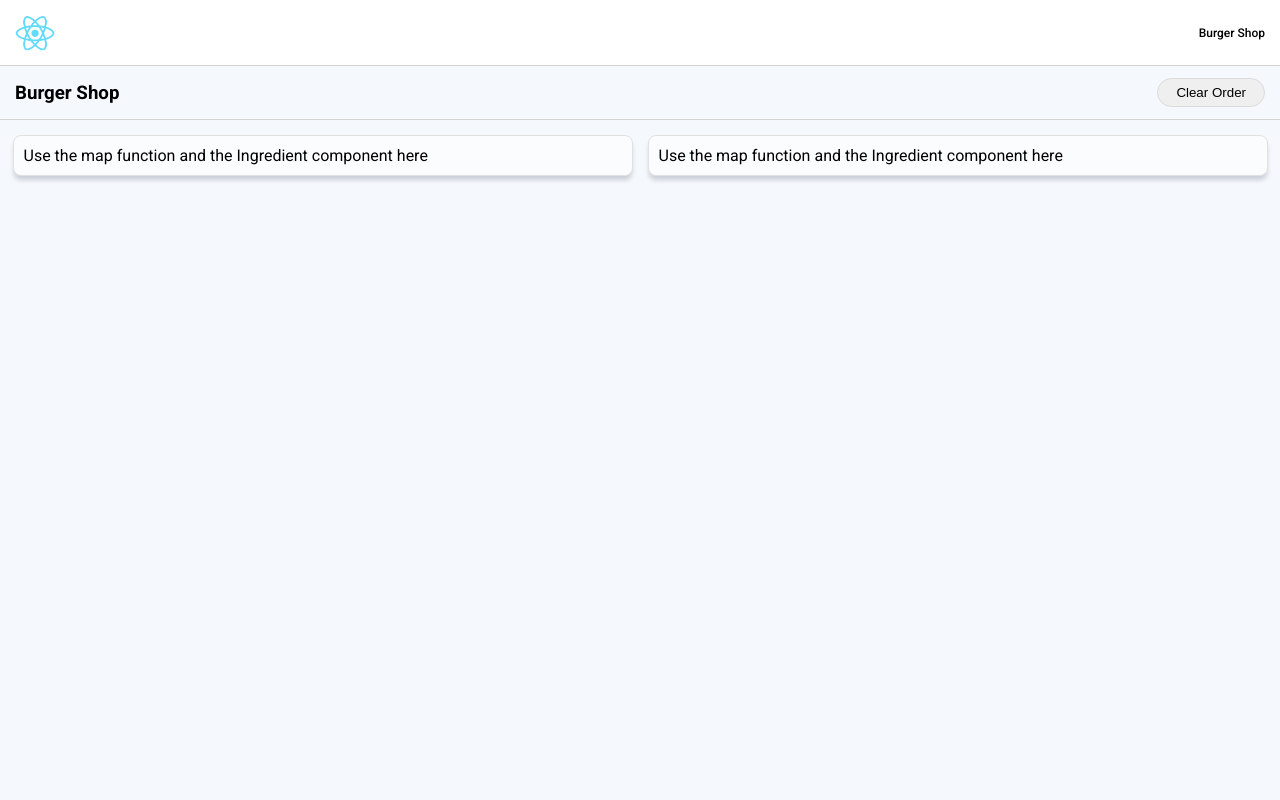
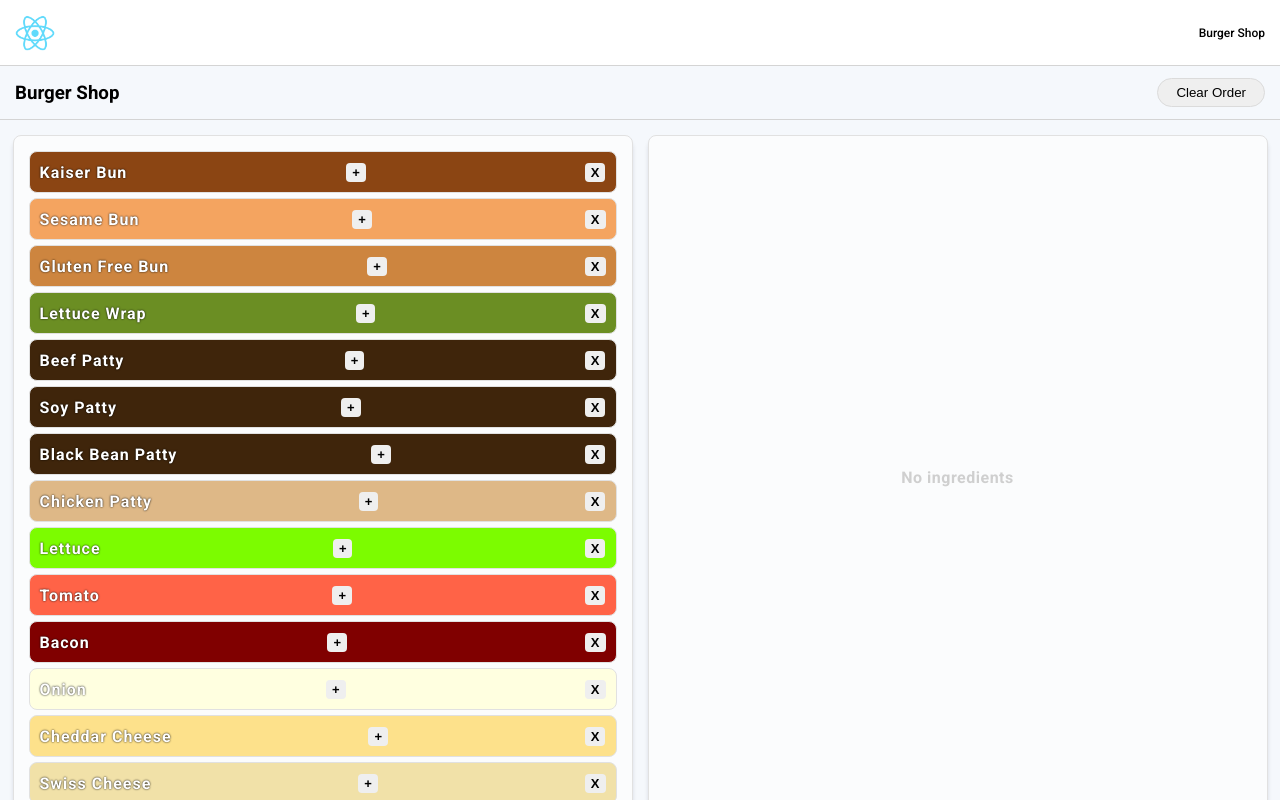
Before and after one commit to SullyDurgin/reactville-lab, a React (Create React App) app: page /burgers in a window 1280 px wide. Built offline with nearby package versions, Linux system fonts and the light colour scheme; a web font is replaced by a local one.

Commit message:
ingredients and colors

```diff
--- a/src/Components/BurgerShop/BurgerShop.jsx
+++ b/src/Components/BurgerShop/BurgerShop.jsx
@@ -1,23 +1,32 @@
 import React, { useState } from 'react'
 import '../../styles/burger.css'
+
 import { ingredients } from '../../data/burger-data'
 import IngredientList from './IngredientList'
 import BurgerStack from './BurgerStack'
 
 const BurgerShop = () => {
-  console.log(ingredients)
 
   const [stack, setStack] = useState([])
+
+  const addToBurger = (burgerAdd) => {
+    console.log('burger choice', burgerAdd)
+    setStack([...stack, burgerAdd])
+  }
+
+  const removeFromBurger = (index) => {
+    setStack(stack.filter((burg, idx) => idx !== index))
+  }
 
   return (
     <div className="burger-shop">
       <nav>
         <h1>Burger Shop</h1>
-        <button>Clear Order</button>
+        <button onClick={() => setStack([])}>Clear Order</button>
       </nav>
       <section>
-        <IngredientList />
-        <BurgerStack />
+        <IngredientList addToBurger={addToBurger} stack={stack} ingredients={ingredients}/>
+        <BurgerStack removeFromBurger={removeFromBurger} ingredients={stack}/>
       </section>
     </div>
   )
--- a/src/Components/BurgerShop/BurgerStack.jsx
+++ b/src/Components/BurgerShop/BurgerStack.jsx
@@ -1,9 +1,23 @@
+
+
 import React from "react"
+import Ingredient from './Ingredient'
 
-const BurgerStack = () => {
+const BurgerStack = (props) => {
+
+  if(!props.ingredients.length) {
+    return(
+      <ul className="burger-stack">
+        <div>No ingredients</div>
+      </ul>
+    )
+  }
+
   return (
     <ul className="burger-stack">
-      Use the map function and the Ingredient component here
+      {props.ingredients.map((ingredient, idx) => (
+				<Ingredient key={idx} idx={idx} ingredient={ingredient} removeFromBurger={props.removeFromBurger} />
+			)).reverse()}
     </ul>
   )
 }
--- a/src/Components/BurgerShop/Ingredient.jsx
+++ b/src/Components/BurgerShop/Ingredient.jsx
@@ -1,11 +1,12 @@
+
 import React from "react"
 
-const Ingredient = () => {
+const Ingredient = (props) => {
 	return (
-		<li>
-			Name of ingredient here
-			<button>+</button>
-			<button>X</button>
+		<li style={{background: props.ingredient.color}}>
+			{props.ingredient.name}
+			<button onClick={() => props.addToBurger(props.ingredient)}>+</button>
+			<button onClick={() => props.removeFromBurger(props.idx)}>X</button>
 		</li>
 	)
 }
--- a/src/Components/BurgerShop/IngredientList.jsx
+++ b/src/Components/BurgerShop/IngredientList.jsx
@@ -1,9 +1,15 @@
+
+
 import React from "react"
+import Ingredient from "./Ingredient"
 
 const IngredientList = (props) => {
+
 	return (
 		<ul>
-			Use the map function and the Ingredient component here
+			{props.ingredients.map((ingredient, index) => (
+				<Ingredient addToBurger={props.addToBurger} key={index} ingredient={ingredient}/>
+			))}
 		</ul>
 	)
 }
```
